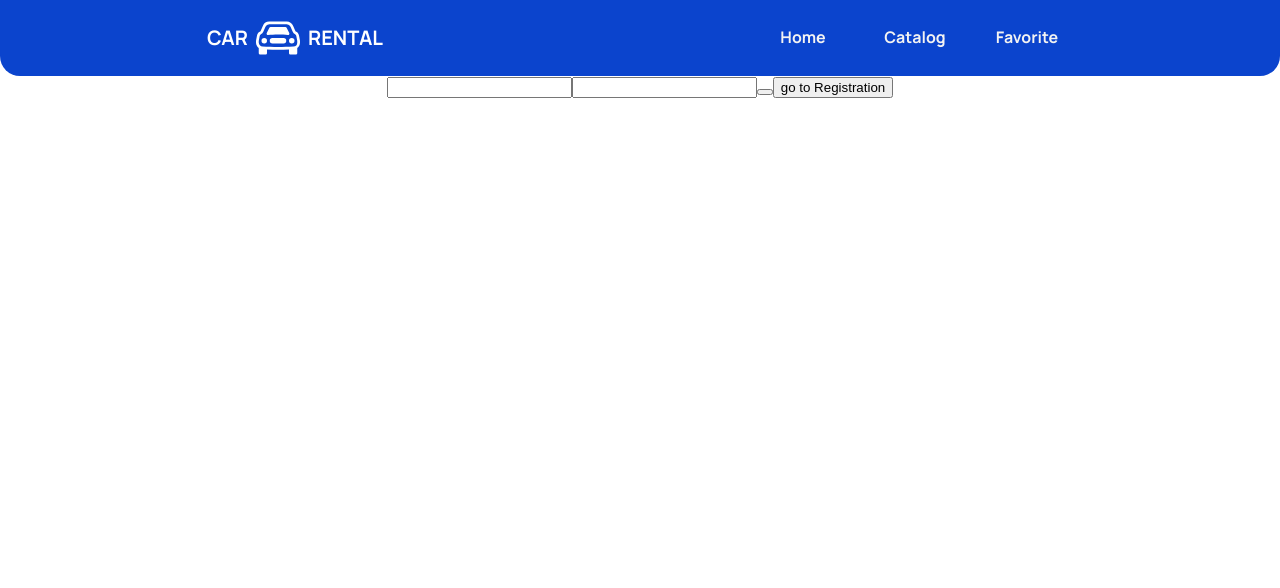
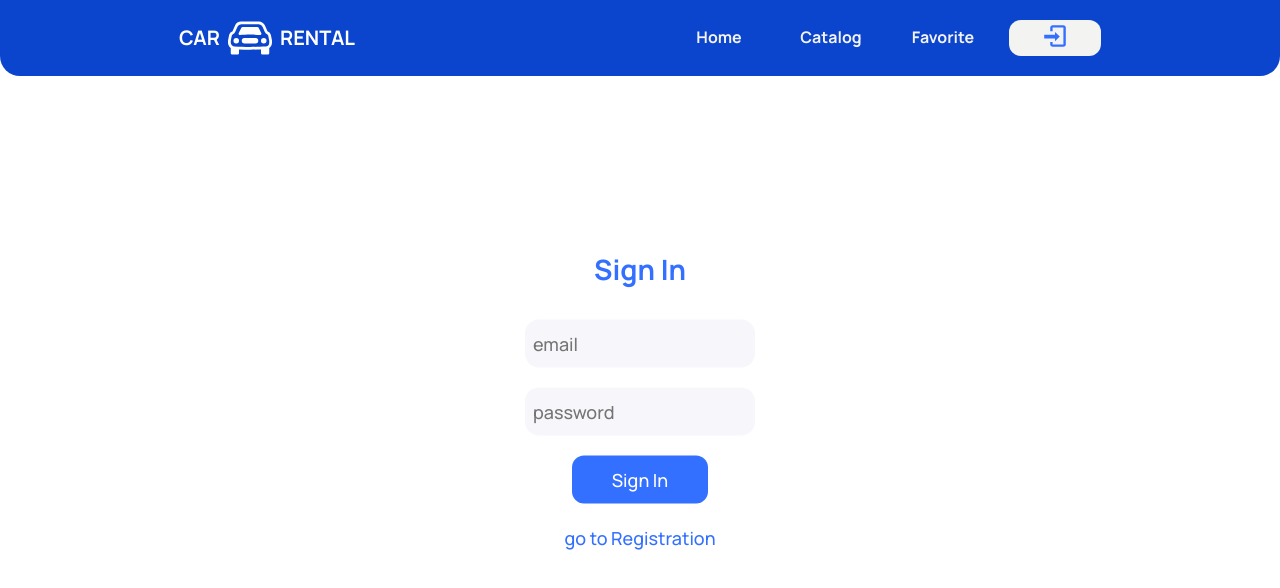
Before and after one commit to Vorongor/VoronRent, a React (Create React App) app: page /VoronRent/auth in a window 1280 px wide. Shown: the top 588 px of the page. Built offline with nearby package versions, Linux system fonts and the light colour scheme.

Commit message:
Added auth

```diff
--- a/src/components/AuthPage.jsx
+++ b/src/components/AuthPage.jsx
@@ -1,8 +1,60 @@
 import React, { useState } from 'react';
 import style from './CssModules/Auth.module.css';
+import { Notify } from 'notiflix/build/notiflix-notify-aio';
+import { useDispatch } from 'react-redux';
+import { logIn, register } from 'redux/operation';
+import { useNavigate } from 'react-router-dom';
 
 function AuthPage() {
+  const dispatch = useDispatch();
+  const navigate = useNavigate();
   const [mode, setMode] = useState('Registration');
+  const [user, setUser] = useState({});
+
+  function createUser(e) {
+    setUser({ ...user, [e.target.name]: e.target.value });
+  }
+
+  function handleSubmit(e) {
+    e.preventDefault();
+    switch (mode) {
+      case 'Registration':
+        switch (user) {
+          case !user.email:
+            Notify.failure('You mised email fild');
+            break;
+          case !user.password:
+            Notify.failure('You mised password fild');
+            break;
+          default:
+            dispatch(logIn(user));
+            Notify.success('You successfuly login');
+            setUser({});
+            navigate('/favorite');
+            break;
+        }
+        break;
+      default:
+        switch (user) {
+          case !user.name:
+            Notify.failure('You mised name fild');
+            break;
+          case !user.email:
+            Notify.failure('You mised email fild');
+            break;
+          case !user.password:
+            Notify.failure('You mised password fild');
+            break;
+          default:
+            dispatch(register(user));
+            Notify.success('You successfuly register');
+            setUser({});
+            navigate('/favorite');
+            break;
+        }
+        break;
+    }
+  }
 
   function toggleMode(e) {
     e.preventDefault();
@@ -18,13 +70,52 @@ function AuthPage() {
   }
   return (
     <div className={style.window}>
-      <form action="submit">
-        {mode === 'Login' && <input name="name" type="text" />}
-        <input name="email" type="text" />
-        <input name="password" type="text" />
+      <form className={style.imputBox} action="submit" onSubmit={handleSubmit}>
+        <h5 className={style.title}>
+          {mode !== 'Login' ? 'Sign In' : 'Sign Up'}
+        </h5>
+        {mode === 'Login' && (
+          <label className={style.label}>
+            <input
+              required
+              value={user.name || ''}
+              onChange={createUser}
+              className={style.input}
+              name="name"
+              type="text"
+              placeholder="name"
+            />
+          </label>
+        )}
+        <label className={style.label}>
+          <input
+            required
+            value={user.email || ''}
+            onChange={createUser}
+            className={style.input}
+            name="email"
+            type="text"
+            placeholder="email"
+          />
+        </label>
+        <label className={style.label}>
+          <input
+            required
+            value={user.password || ''}
+            onChange={createUser}
+            className={style.input}
+            name="password"
+            type="text"
+            placeholder="password"
+          />
+        </label>
 
-        <button></button>
-        <button onClick={toggleMode}>go to {mode}</button>
+        <button className={style.authBtn}>
+          {mode !== 'Login' ? 'Sign In' : 'Sign Up'}
+        </button>
+        <button className={style.chngBtn} onClick={toggleMode}>
+          go to {mode}
+        </button>
       </form>
     </div>
   );
--- a/src/components/CssModules/Auth.module.css
+++ b/src/components/CssModules/Auth.module.css
@@ -0,0 +1,66 @@
+.imputBox {
+  padding: 12px;
+  display: flex;
+  flex-direction: column;
+  align-items: center;
+  justify-content: center;
+  position: absolute;
+  top: 50%;
+  left: 50%;
+  transform: translate(-50%, -50%);
+  gap: 20px;
+}
+.title {
+  font-family: 'Manrope';
+  font-size: 28px;
+  font-style: normal;
+  font-weight: 700;
+  line-height: 1.5;
+  margin-bottom: 10px;
+  color: #3470ff;
+}
+.input {
+  /* width: 320px; */
+  height: 48px;
+  box-sizing: border-box;
+  padding: 8px;
+  border-radius: 14px;
+  background: #f7f7fb;
+  border: none;
+  font-family: 'Manrope';
+  font-size: 18px;
+  font-style: normal;
+  font-weight: 500;
+  line-height: 1.5;
+}
+
+.authBtn {
+  border: none;
+  width: 136px;
+  height: 48px;
+  border-radius: 12px;
+  background: #3470ff;
+  color: #fff;
+  cursor: pointer;
+  transition: all 250ms ease-in-out;
+  font-family: 'Manrope';
+  font-size: 18px;
+  font-style: normal;
+  font-weight: 500;
+  line-height: 1.5;
+}
+.authBtn:hover {
+  background-color: #0b44cd;
+}
+
+.chngBtn {
+  cursor: pointer;
+  background-color: transparent;
+  border: none;
+  font-family: 'Manrope';
+  font-size: 18px;
+  font-style: normal;
+  font-weight: 500;
+  line-height: 1.5;
+  color: #3470ff;
+}
--- a/src/components/CssModules/Header.module.css
+++ b/src/components/CssModules/Header.module.css
@@ -83,6 +83,9 @@
   font-weight: 700;
   line-height: 18px;
 }
+.login {
+  scale: 1.5;
+}
 
 /* =============mobile menu============= */
 
--- a/src/components/Favorite.jsx
+++ b/src/components/Favorite.jsx
@@ -9,7 +9,8 @@ function Favorite() {
   const favoriteCars = useSelector(state => state.car.favoriteCars);
   const carData = useSelector(state => state.car.carData);
   const favoriteCarsData = carData.filter(car => favoriteCars.includes(car.id));
-
+  const isLoggedIn = useSelector(state => state.car.isloggedIn);
+  const client = useSelector(state => state.car.user);
   function handleClosePopUp() {
     setSelectedCar(null);
   }
@@ -25,6 +26,18 @@ function Favorite() {
           return <CatalogItem key={index} car={car} chooseCar={handleChoose} />;
         })}
       </ul>
+      {isLoggedIn && (
+        <div>
+          <h3 className={style.title}>Well Come {client.name}</h3>
+          <ul className={style.catalogList}>
+            {favoriteCarsData.map((car, index) => {
+              return (
+                <CatalogItem key={index} car={car} chooseCar={handleChoose} />
+              );
+            })}
+          </ul>
+        </div>
+      )}
       {selectedCar && <PopUp car={selectedCar} closeFunc={handleClosePopUp} />}
     </div>
   );
--- a/src/components/Header.jsx
+++ b/src/components/Header.jsx
@@ -1,13 +1,27 @@
 import React, { useState } from 'react';
-import { Link, useLocation } from 'react-router-dom';
+import { Link, useLocation, useNavigate } from 'react-router-dom';
 import style from './CssModules/Header.module.css';
 import IconCarFront from './SVG/CarSvg';
 import MobileMenu from './MobileMenu';
 import IconMenuRightAlt from './SVG/BurgerMenu';
+import IconLogin from './SVG/LogInSvg';
+import { useDispatch, useSelector } from 'react-redux';
+import { Notify } from 'notiflix';
+import { logOut } from 'redux/operation';
 
 function Header() {
+  const dispatch = useDispatch();
+  const navigate = useNavigate();
   const location = useLocation().pathname;
   const [burger, setBurger] = useState(false);
+
+  const isloggedIn = useSelector(state => state.car.isloggedIn);
+
+  function handleLogOut() {
+    dispatch(logOut());
+    Notify.success('You successfuly loguot');
+    navigate('/');
+  }
 
   function closeMenu() {
     setBurger(false);
@@ -39,6 +53,21 @@ function Header() {
         >
           Favorite
         </Link>
+        {!isloggedIn ? (
+          <Link
+            className={location === '/auth' ? style.activeLink : style.link}
+            to={'/auth'}
+          >
+            <IconLogin className={style.login} />
+          </Link>
+        ) : (
+          <Link
+            onClick={handleLogOut}
+            className={location === '/auth' ? style.activeLink : style.link}
+          >
+            LogOut
+          </Link>
+        )}
       </nav>
       <button onClick={() => setBurger(true)} className={style.burger}>
         <IconMenuRightAlt />
--- a/src/components/MobileMenu.jsx
+++ b/src/components/MobileMenu.jsx
@@ -1,11 +1,25 @@
 import React from 'react';
-import { Link, useLocation } from 'react-router-dom';
+import { Link, useLocation, useNavigate } from 'react-router-dom';
+import { useDispatch, useSelector } from 'react-redux';
+import { Notify } from 'notiflix';
+import { logOut } from 'redux/operation';
 import style from './CssModules/Header.module.css';
 import IconCarFront from './SVG/CarSvg';
 import IconCloseCircle from './SVG/CloseSvg';
+import IconLogin from './SVG/LogInSvg';
 
 function MobileMenu({ closeMenu }) {
+  const dispatch = useDispatch();
+  const navigate = useNavigate();
   const location = useLocation().pathname;
+  const isloggedIn = useSelector(state => state.car.isloggedIn);
+
+  function handleLogOut() {
+    dispatch(logOut());
+    Notify.success('You successfuly loguot');
+    navigate('/');
+  }
+
   return (
     <div className={style.mobileMenu}>
       <button className={style.mobileClose} onClick={() => closeMenu()}>
@@ -53,17 +67,21 @@ function MobileMenu({ closeMenu }) {
       >
         Favorite
       </Link>
-      <Link
-        onClick={() => {
-          closeMenu();
-        }}
-        className={
-          location === '/auth' ? style.activemobileLink : style.mobileLink
-        }
-        to={'/'}
-      >
-        Authorization
-      </Link>
+      {!isloggedIn ? (
+        <Link
+          className={location === '/auth' ? style.activeLink : style.link}
+          to={'/auth'}
+        >
+          <IconLogin className={style.login} />
+        </Link>
+      ) : (
+        <button
+          onClick={handleLogOut}
+          className={location === '/auth' ? style.activeLink : style.link}
+        >
+          LogOut
+        </button>
+      )}
     </div>
   );
 }
--- a/src/components/PopUp.jsx
+++ b/src/components/PopUp.jsx
@@ -2,9 +2,11 @@ import React, { useEffect, useState } from 'react';
 import style from './CssModules/PopUp.module.css';
 import IconCloseCircle from './SVG/CloseSvg';
 import OrderWindow from './OrderWindow';
+import { useSelector } from 'react-redux';
 
 function PopUp({ car, closeFunc }) {
   const [order, setOrder] = useState(false);
+  const isLoggedIn = useSelector(state => state.car.isloggedIn);
 
   useEffect(() => {
     const handleEscKey = event => {
@@ -137,6 +139,7 @@ function PopUp({ car, closeFunc }) {
             >
               Rental car
             </a>
+            {isLoggedIn && (
               <button
                 className={style.reservbtn}
                 type="button"
@@ -144,6 +147,7 @@ function PopUp({ car, closeFunc }) {
               >
                 Reserve car
               </button>
+            )}
           </div>
         </div>
       ) : (
--- /dev/null
+++ b/src/components/SVG/LogInSvg.jsx
@@ -0,0 +1,18 @@
+// icon:login | Entypo http://entypo.com/ | Daniel Bruce
+import * as React from 'react';
+
+function IconLogin(props) {
+  return (
+    <svg
+      viewBox="0 0 900 1000"
+      fill="currentColor"
+      height="1em"
+      width="1em"
+      {...props}
+    >
+      <path d="M800 50c28 0 51.667 9.667 71 29s29 43 29 71v700c0 26.667-9.667 50-29 70s-43 30-71 30H350c-26.667 0-49.667-10-69-30s-29-43.333-29-70V750h98v100h450V150H350v150h-98V150c0-28 9.667-51.667 29-71s42.333-29 69-29h450M450 720V600H0V450h450V330l200 194-200 196" />
+    </svg>
+  );
+}
+
+export default IconLogin;
```
Also changed, not shown: src/redux/operation.js (+45 -1 lines), src/redux/slice.js (+35 -1 lines), src/image/special-offer.png (added). Lines whose indentation alone changed are shown as unchanged.
